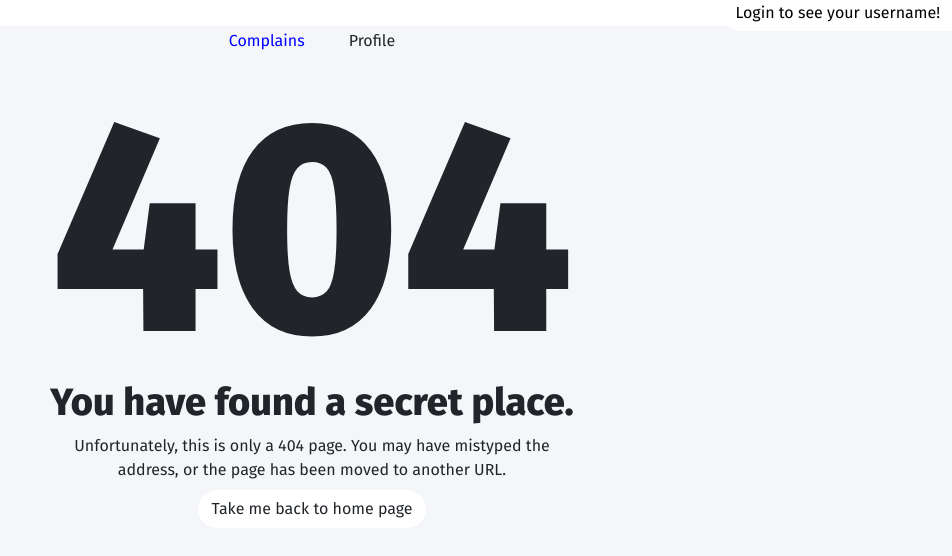
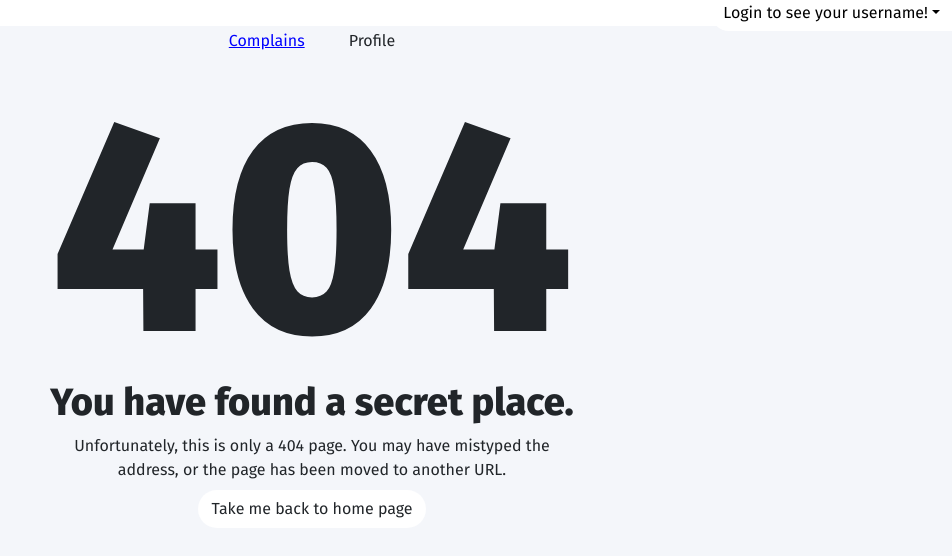
Before and after one commit to zallixx/SimpleVotings-front, a React (Create React App) app: page /login in a window 1280 px wide. Both pictures are taken after a click on the button "Complains". Shown: the top 556 px of the page, without its empty margins (328-1280 px from the left). Built offline with nearby package versions, Linux system fonts and the light colour scheme; the HTML template or start-up script is replaced by a standard one.

Commit message:
updated new style(css of header and dropdown btn)

```diff
--- a/src/components/Header.css
+++ b/src/components/Header.css
@@ -14,5 +14,6 @@
 }
 
 .tab.active.btn {
+  text-decoration: underline;
   color: blue;
 }
--- a/src/components/Header.js
+++ b/src/components/Header.js
@@ -1,9 +1,5 @@
 import {useContext, useEffect, useState} from 'react';
-import {
-  Container,
-  Tabs,
-  MantineProvider,
-} from '@mantine/core';
+import { Container, Tabs, MantineProvider, } from '@mantine/core';
 import {useNavigate} from "react-router-dom";
 import {ButtonGroup} from "react-bootstrap";
 import AuthContext from "../context/AuthContext";
@@ -64,7 +60,7 @@ const Header = () => {
     return (
         <MantineProvider>
             <div className="navbar fixed-top" style={{backgroundColor: '#ffffff', height: '3.2%'}}>
-                <button className="btn border-0 rounded-start-pill" onClick={handleButtonClick}
+                <button className="dropdown-toggle btn border-0 rounded-start-pill" onClick={handleButtonClick}
                     style={{position: 'absolute', right: 0, backgroundColor: '#ffffff', color: 'black', }}
             >
                 {user_prop.name}
```
